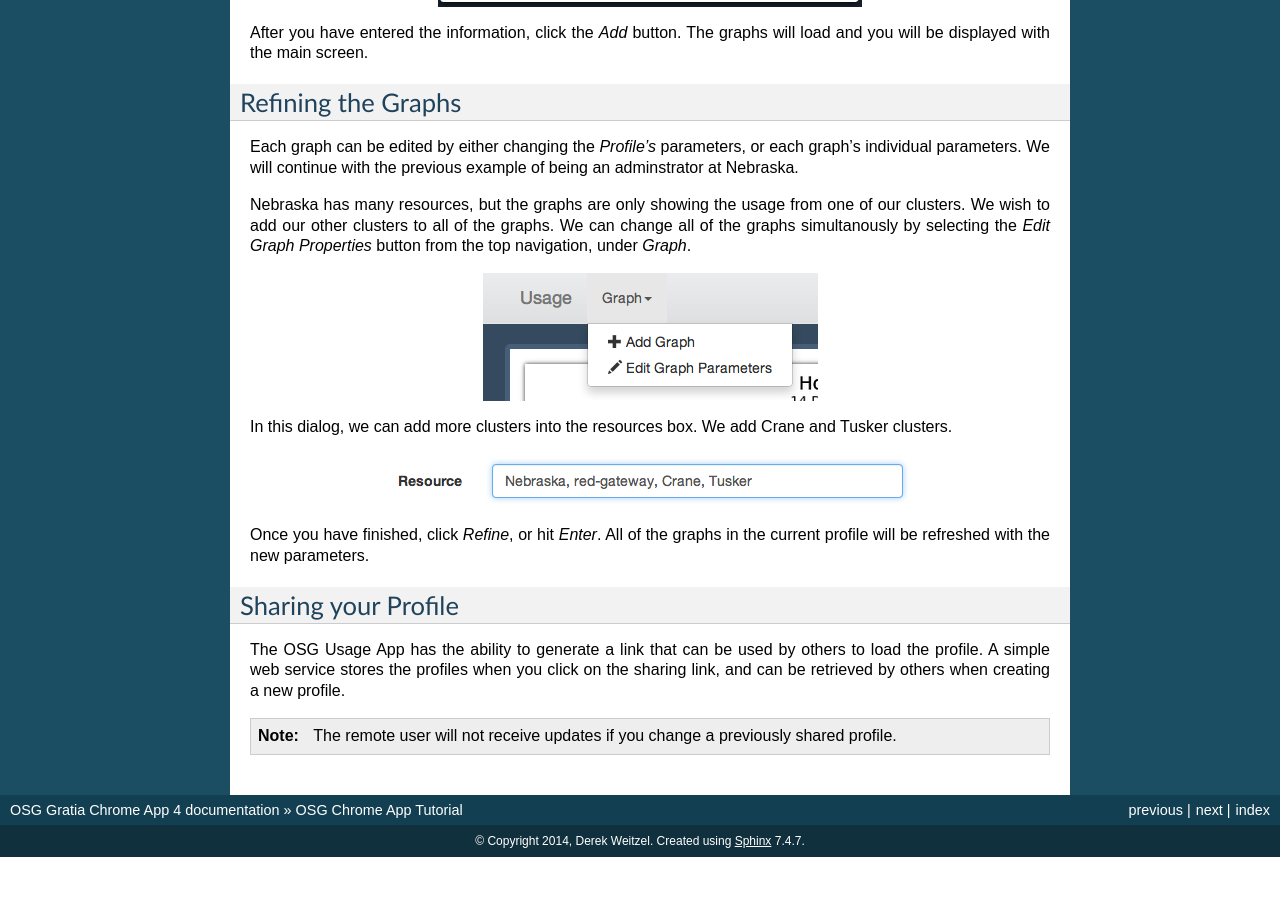
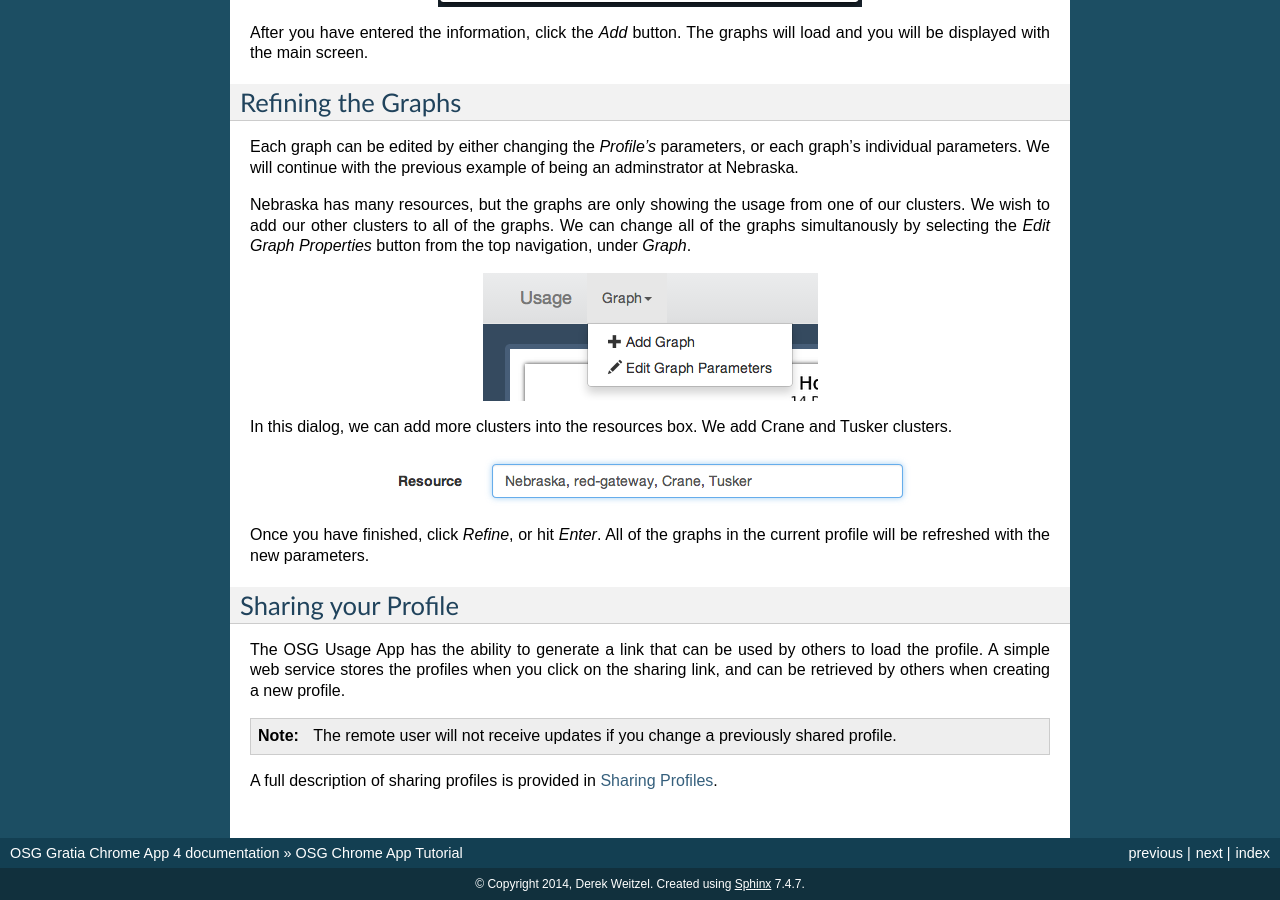
Before and after one commit to djw8605/OSG-Usage-Chrome-App, a Sphinx documentation site: the page built from docs/source/tutorial.rst, in a window 1280 px wide and 900 px high, scrolled down 1041 px. Built offline with Sphinx 7.4.7, drawn with Linux system fonts in a browser that asks for light colours; before the commit the page ends 1898 px from its top, so only the background shows below that; some of the changed text lies outside the part shown.

Commit message:
Adding some about sharing

```diff
--- a/docs/source/sharing.rst
+++ b/docs/source/sharing.rst
@@ -0,0 +1,5 @@
+
+.. _sharingprofiles:
+
+Sharing Profiles
+================
--- a/docs/source/tutorial.rst
+++ b/docs/source/tutorial.rst
@@ -61,3 +61,5 @@ The OSG Usage App has the ability to generate a link that can be used by others
 
 .. note::
    The remote user will not receive updates if you change a previously shared profile.
+
+A full description of sharing profiles is provided in :ref:`sharingprofiles`.
```
